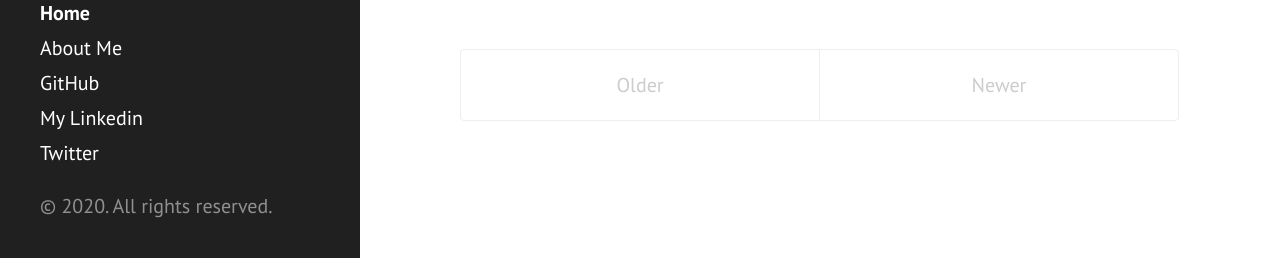
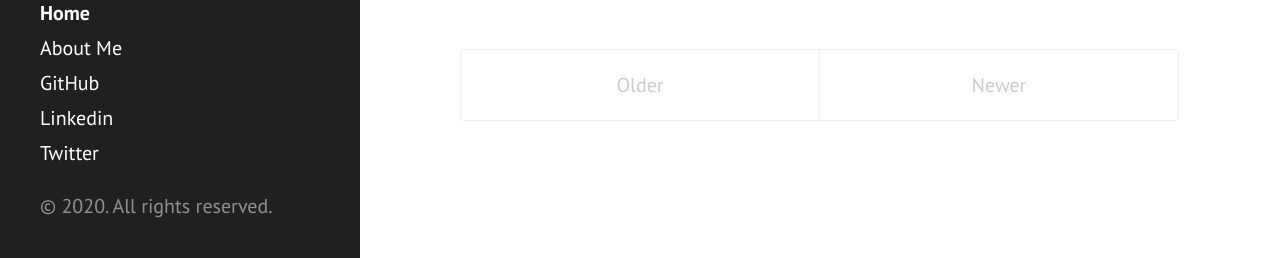
Before and after one commit to Jacobabergam/jacobbergam_blog, a Jekyll site: the page built from index.html, in a window 1280 px wide and 1315 px high. Shown: the part 1054-1312 px from the top of the window. Built offline with Jekyll 4.4.1, drawn with Linux system fonts in a browser that asks for light colours; the list of posts is cut into pages by our own code.

```diff
--- a/_includes/sidebar.html
+++ b/_includes/sidebar.html
@@ -30,7 +30,7 @@
 
       <!-- <a class="sidebar-nav-item" href="{{ site.github.repo }}/archive/v{{ site.version }}.zip">Download</a> -->
       <a class="sidebar-nav-item" href="https://github.com/Jacobabergam">GitHub</a>
-      <a class="sidebar-nav-item" href="https://www.linkedin.com/in/jacob-bergam-17a41ba5/">My Linkedin</a>
+      <a class="sidebar-nav-item" href="https://www.linkedin.com/in/jacob-bergam-17a41ba5/">Linkedin</a>
       <a class="sidebar-nav-item" href="hhttps://twitter.com/JacobBergam">Twitter</a>
 
       <!-- <span class="sidebar-nav-item">Currently{{ site.version }}</span> -->
```
